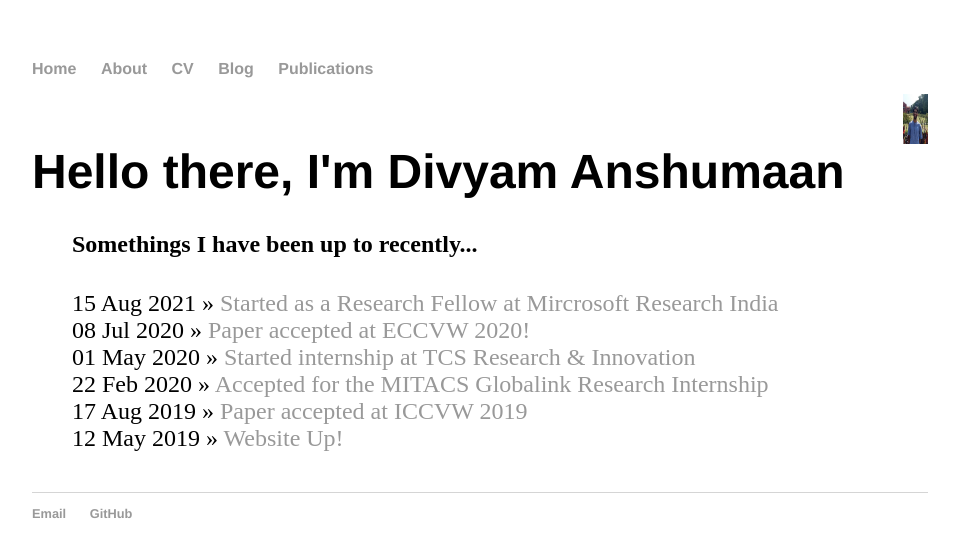
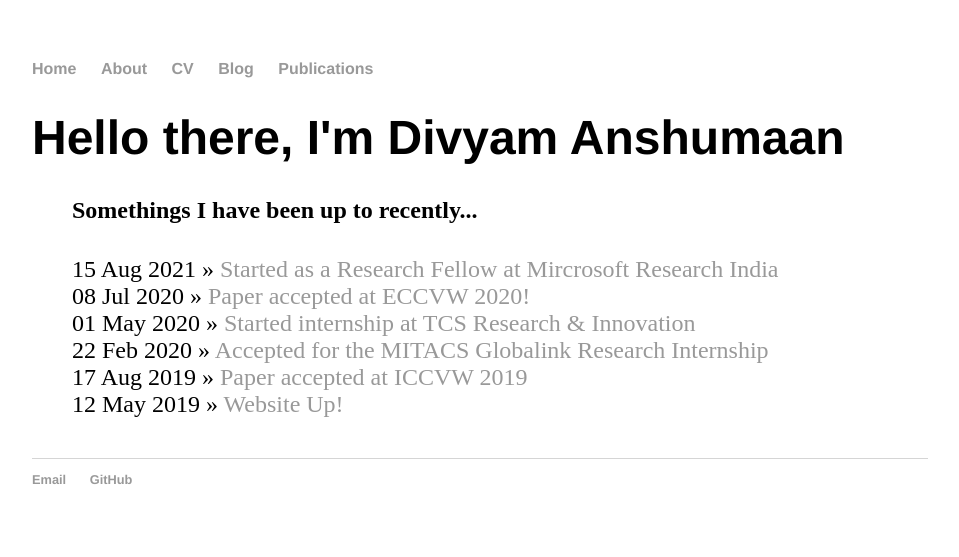
Before and after one commit to divyam02/divyam02_backup.github.io, a Jekyll site: the page built from index.html, in a window 1280 px wide. Shown: the top 557 px of the page, without its empty margins (160-1119 px from the left). Built offline with Jekyll 4.4.1, drawn with Linux system fonts in a browser that asks for light colours.

Commit message:
Update index.html

```diff
--- a/index.html
+++ b/index.html
@@ -3,12 +3,8 @@
 title: Divyam Anshumaan
 ---
 <div class="blurb">
-	<img style="float: right;" alt="" src="images/2022-06-09-divyam-2.jpeg" height="50" width="25"/>
-	<div style="clear: right">
 	<h1>Hello there, I'm Divyam Anshumaan</h1>
 	<p><em></em><a href="/about"></a></p>
-
-	</div>
 
 	<ul class="posts">
 
```
